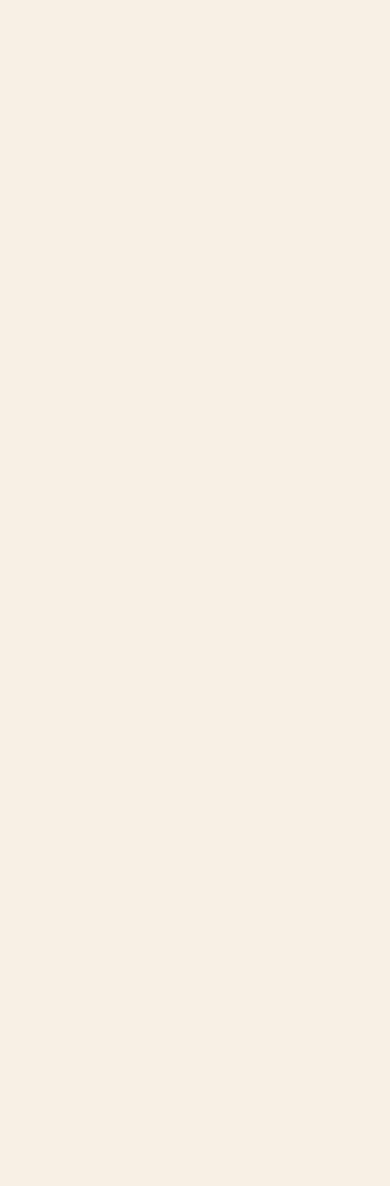
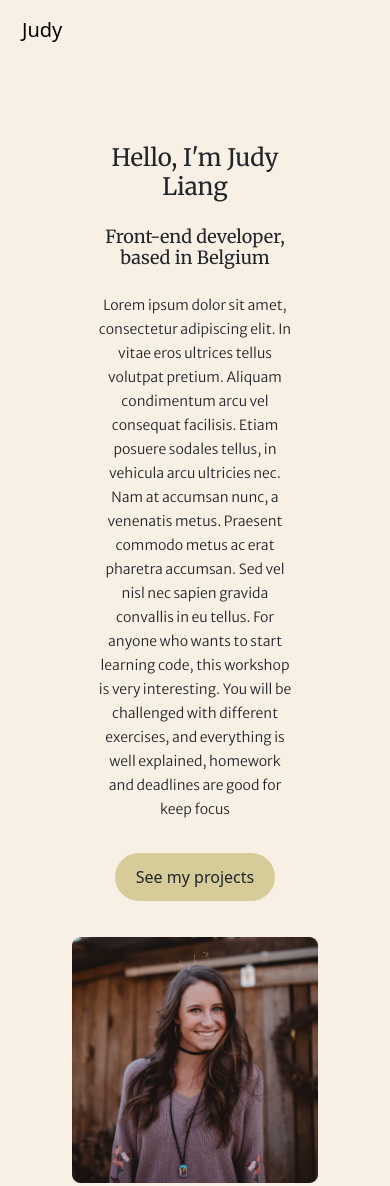
Before and after one commit to judyl2/portfolio, a plain HTML site: page about.html in a window 390 px wide. Before the commit the page ends 844 px from the top, so only its background shows below. Drawn offline with nearby package versions, Linux system fonts and the light colour scheme; a web font is replaced by a local one.

Commit message:
created about page with content and responsiveness

```diff
--- a/about.html
+++ b/about.html
@@ -26,5 +26,59 @@
 			rel="stylesheet"
 		/>
 	</head>
-	<body></body>
+	<body>
+		<nav class="navbar navbar-expand-lg bg-body-tertiary">
+			<div class="container-fluid">
+				<a class="navbar-brand" href="#">Judy</a>
+				<button
+					class="navbar-toggler"
+					type="button"
+					data-bs-toggle="collapse"
+					data-bs-target="#navbarNav"
+					aria-controls="navbarNav"
+					aria-expanded="false"
+					aria-label="Toggle navigation"
+				>
+					<span class="navbar-toggler-icon"></span>
+				</button>
+				<div class="collapse navbar-collapse" id="navbarNav">
+					<ul class="navbar-nav">
+						<li class="nav-item">
+							<a class="nav-link" href="#">About</a>
+						</li>
+						<li class="nav-item">
+							<a class="nav-link" href="#">Projects</a>
+						</li>
+					</ul>
+				</div>
+			</div>
+		</nav>
+		<div class="container">
+			<div class="row m-5">
+				<div class="col-md about-content">
+					<h2 class="mb-4">Hello, I'm Judy Liang</h2>
+					<h3 class="mb-4">Front-end developer, based in Belgium</h3>
+					<p>
+						Lorem ipsum dolor sit amet, consectetur adipiscing elit. In vitae
+						eros ultrices tellus volutpat pretium. Aliquam condimentum arcu vel
+						consequat facilisis. Etiam posuere sodales tellus, in vehicula arcu
+						ultricies nec. Nam at accumsan nunc, a venenatis metus. Praesent
+						commodo metus ac erat pharetra accumsan. Sed vel nisl nec sapien
+						gravida convallis in eu tellus. For anyone who wants to start
+						learning code, this workshop is very interesting. You will be
+						challenged with different exercises, and everything is well
+						explained, homework and deadlines are good for keep focus
+					</p>
+					<button class="btn btn-branding-dark">See my projects</button>
+				</div>
+				<div class="col-md">
+					<img
+						src="images/portrait.png"
+						alt="self portrait"
+						class="img-fluid"
+					/>
+				</div>
+			</div>
+		</div>
+	</body>
 </html>
--- a/src/style.css
+++ b/src/style.css
@@ -7,6 +7,7 @@
 
 body {
 	background-color: var(--secondary-color);
+	line-height: 1.5rem;
 }
 a {
 	color: black;
@@ -59,18 +60,29 @@ h3 {
 	height: 48px;
 	border-radius: 24px;
 }
+.btn-branding-dark {
+	background: var(--primary-color);
+	height: 48px;
+	border-radius: 24px;
+	padding: 10px 20px;
+}
 .project-description {
 	padding: 48px;
 }
 
+.about-content {
+	padding: 36px;
+}
 @media (max-width: 900px) {
 	h1 {
 		font-size: 32px;
 	}
 	h2,
-	h3,
 	button {
 		font-size: 24px;
+	}
+	h3 {
+		font-size: 18px;
 	}
 	p {
 		font-size: 14px;
@@ -83,4 +95,7 @@ h3 {
 		padding: 0px;
 		text-align: center;
 	}
+	.about-content {
+		text-align: center;
+	}
 }
```
Also changed, not shown: images/portrait.png (added).
